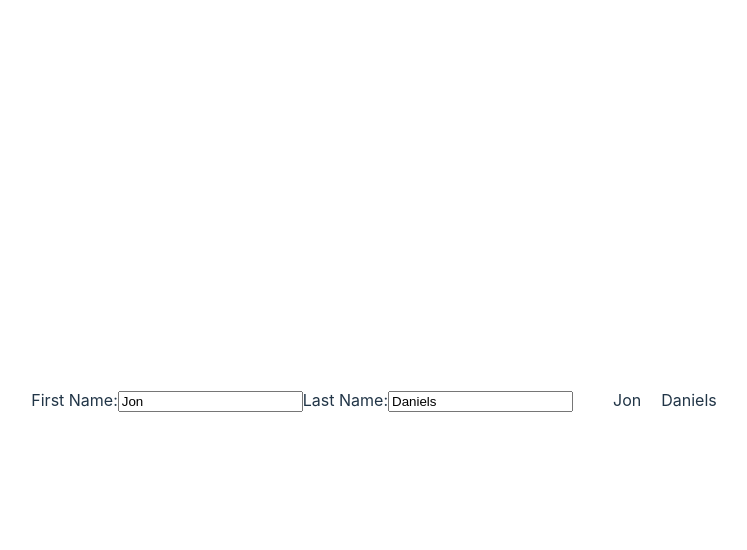
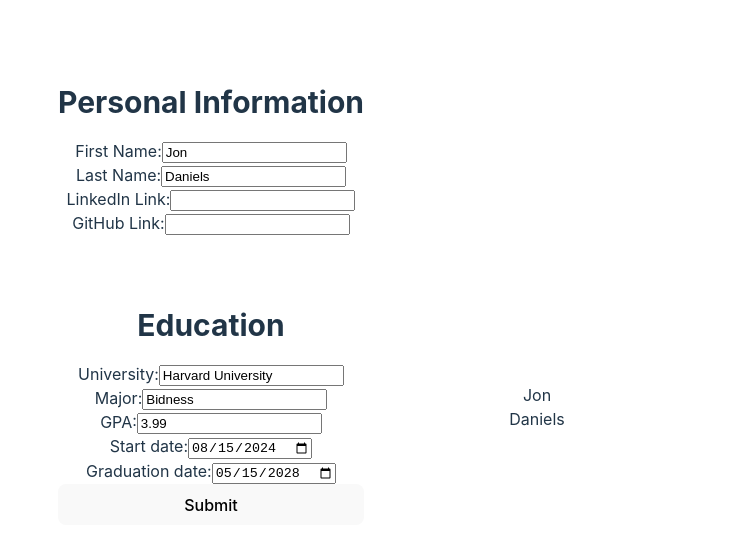
Before and after one commit to JackFed/react-cv, a React (Vite) app: page / in a window 1280 px wide. Shown: the top 550 px of the page, without its empty margins (266-1013 px from the left). Built offline with nearby package versions, Linux system fonts and the light colour scheme.

Commit message:
Add working education and personal input sections, basic resume display

```diff
--- a/src/App.css
+++ b/src/App.css
@@ -3,7 +3,24 @@
   margin: 0 auto;
   padding: 2rem;
   text-align: center;
-  display: flex;
+  display: grid;
+  grid-template-columns: repeat(2, 1fr);
+  grid-template-rows: repeat(3, 1fr);
   align-items: center;
   gap: 20px;
 }
+
+.display {
+  grid-row: 1 / -1;
+  grid-column: 2 / 3;
+}
+
+.input-info {
+  display: grid;
+  grid-template-rows: repeat(auto-fill, 1fr);
+}
+
+.personal-input h1,
+.edu h1 {
+  font-size: 30px;
+}
--- a/src/App.jsx
+++ b/src/App.jsx
@@ -2,20 +2,36 @@ import './App.css'
 import Display from './resume/Display.jsx'
 import { useState } from 'react'
 import Personal from "./input/Personal.jsx"
+import Education from './input/Education.jsx'
 
 
 function App() {
-  const [data, setData] = useState({
-    personal: {
+  const [personalData, setPersonalData] = useState({
       firstName: "Jon",
-      lastName: "Daniels"
-    },
+      lastName: "Daniels",
+      github: "",
+      linkedIn: "",
   });
+
+  const [educationData, setEducationData] = useState({
+    school: "Harvard University",
+    major: "Bidness",
+    gpa: "3.99",
+    startDate: "2024-08-15",
+    gradDate: "2028-05-15",
+  })
+
+  const [submittedEducationData, setSubmittedEducationData] = useState(null);
+
+  const handleEducationSubmit = (data) => {
+    setSubmittedEducationData(data);
+  };
 
   return (
     <>
-      <Personal data={data} setData={setData}/>
-      <Display data={data}/>
+      <Personal personalData={personalData} setPersonalData={setPersonalData}/>
+      <Education eduData={educationData} setEduData={setEducationData} onSubmit={handleEducationSubmit} />
+      <Display personalData={personalData} eduData={submittedEducationData}/>
     </>
   )
 }
--- /dev/null
+++ b/src/input/Education.jsx
@@ -0,0 +1,83 @@
+import PropTypes from "prop-types"
+
+const Education = ({ eduData, setEduData, onSubmit }) => {
+    const changeInputData = (e) => {
+        const { name, value } = e.target;
+        setEduData({...eduData, [name]: value});
+    }
+
+    const handleSubmit = (e) => {
+        e.preventDefault();
+        onSubmit(eduData);
+    }
+
+    return (
+        <div className="edu">
+            <h1>Education</h1>
+            <form className="input-info" onSubmit={handleSubmit}>
+                <label>
+                    University:
+                    <input
+                        name="school"
+                        type='text'
+                        value={eduData.school}
+                        onChange={changeInputData}
+                    />
+                </label>
+                <label>
+                    Major:
+                    <input
+                        name="major"
+                        type='text'
+                        value={eduData.major}
+                        onChange={changeInputData}
+                    />
+                </label>
+                <label>
+                    GPA:
+                    <input
+                        name="gpa"
+                        type='text'
+                        value={eduData.gpa}
+                        onChange={changeInputData}
+                    />
+                </label>
+                <label>
+                    Start date:
+                    <input
+                        name="startDate"
+                        type='date'
+                        value={eduData.startDate}
+                        onChange={changeInputData}
+                    />
+                </label>
+                <label>
+                    Graduation date:
+                    <input
+                        name="gradDate"
+                        type='date'
+                        value={eduData.gradDate}
+                        onChange={changeInputData}
+                    />
+                </label>
+                <button type="submit">Submit</button>
+            </form>
+        </div>
+    )
+}
+
+
+Education.propTypes = {
+    eduData: PropTypes.shape({
+        school: PropTypes.string.isRequired,
+        major:  PropTypes.string.isRequired,
+        gpa: PropTypes.string,
+        startDate: PropTypes.string,
+        gradDate: PropTypes.string,
+    }),
+    setEduData: PropTypes.func.isRequired,
+    onSubmit: PropTypes.func.isRequired,
+};
+
+
+export default Education;
--- a/src/input/Personal.jsx
+++ b/src/input/Personal.jsx
@@ -1,45 +1,65 @@
 import PropTypes from "prop-types"
 
-const Personal = ({ data, setData }) => {
-
-    const handleFirstNameChange = (e) => {
-        setData({...data, personal: {...data.personal, firstName: e.target.value}});
-    }
-
-    const handleLastNameChange = (e) => {
-        setData({...data, personal: {...data.personal, lastName: e.target.value}});
+const Personal = ({ personalData, setPersonalData }) => {
+    const changeInputData = (e) => {
+        const { name, value } = e.target;
+        setPersonalData({...personalData, [name]: value});
     }
 
     return(
+        <div className="personal-input">
+
+            <h1>Personal Information</h1>
             <div className="input-info">
                 <label>
                     First Name:
                     <input
+                        name="firstName"
                         type='text'
-                    value={data.personal.firstName}
-                    onChange={handleFirstNameChange}
+                        value={personalData.firstName}
+                        onChange={changeInputData}
                     />
                 </label>
                 <label>
                     Last Name:
                     <input
+                        name="lastName"
                         type='text'
-                    value={data.personal.lastName}
-                    onChange={handleLastNameChange}
+                        value={personalData.lastName}
+                        onChange={changeInputData}
                     />
                 </label>
+                <label>
+                    LinkedIn Link:
+                    <input
+                        name="linkedIn"
+                        type='text'
+                        value={personalData.linkedIn}
+                        onChange={changeInputData}
+                    />
+                </label>
+                <label>
+                    GitHub Link:
+                    <input
+                        name="github"
+                        type='text'
+                        value={personalData.github}
+                        onChange={changeInputData}
+                    />
+                </label>
+            </div>
         </div>
     )
 }
 
 Personal.propTypes = {
-    data: PropTypes.shape({
-      personal: PropTypes.shape({
+    personalData: PropTypes.shape({
       firstName: PropTypes.string.isRequired,
       lastName: PropTypes.string.isRequired,
+      linkedIn: PropTypes.string.isRequired,
+      github: PropTypes.string.isRequired,
     }).isRequired,
-    }).isRequired,
-    setData: PropTypes.func.isRequired,
+    setPersonalData: PropTypes.func.isRequired,
 };
 
 export default Personal;
--- a/src/resume/Display.jsx
+++ b/src/resume/Display.jsx
@@ -1,11 +1,39 @@
-const Display = ({ data }) => {
+import PropTypes from 'prop-types';
+
+const Display = ({ personalData, eduData }) => {
     return (
-        <>
-            <div>{data.message}</div>
-            <div>{data.personal.firstName}</div>
-            <div>{data.personal.lastName}</div>
-        </>
+        <div className="display">
+            <div className="personal">
+              <div>{personalData.firstName}</div>
+              <div>{personalData.lastName}</div>
+              <div>{personalData.linkedIn}</div>
+              <div>{personalData.github}</div>
+            </div>
+            {eduData && (<div className="education">
+              <div>{eduData.school}</div>
+              <div>{eduData.major}</div>
+              <div>{eduData.gpa}</div>
+              <div>{eduData.startDate}</div>
+              <div>{eduData.gradDate}</div>
+            </div>)}
+        </div>
     );
 }
 
+Display.propTypes = {
+      personalData: PropTypes.shape({
+        firstName: PropTypes.string.isRequired,
+        lastName: PropTypes.string.isRequired,
+        linkedIn: PropTypes.string.isRequired,
+        github: PropTypes.string.isRequired,
+      }).isRequired,
+      eduData: PropTypes.shape({
+        school: PropTypes.string.isRequired,
+        major:  PropTypes.string.isRequired,
+        gpa: PropTypes.string,
+        startDate: PropTypes.string,
+        gradDate: PropTypes.string,
+    }),
+};
+
 export default Display;
```
Lines whose indentation alone changed are shown as unchanged.
